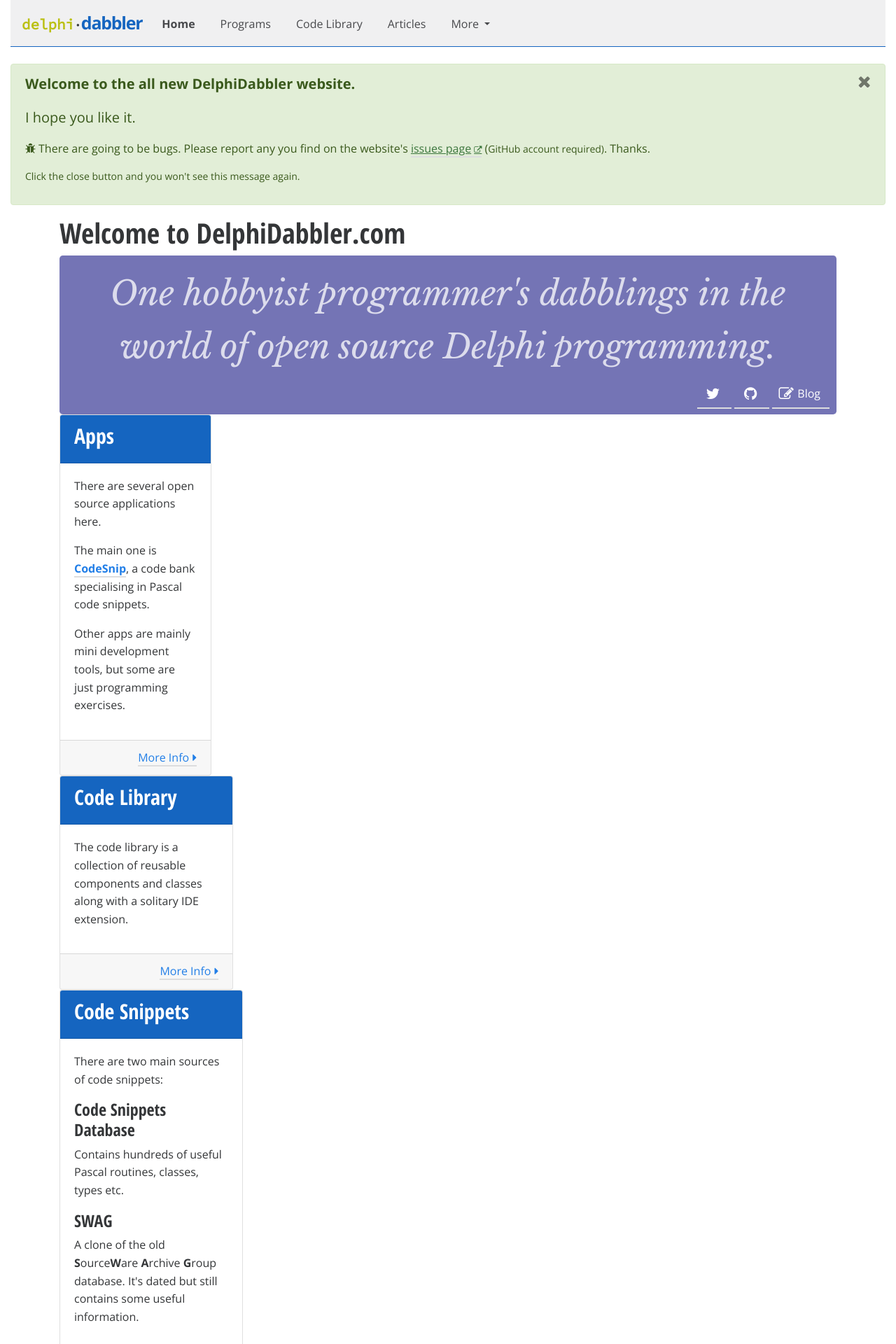
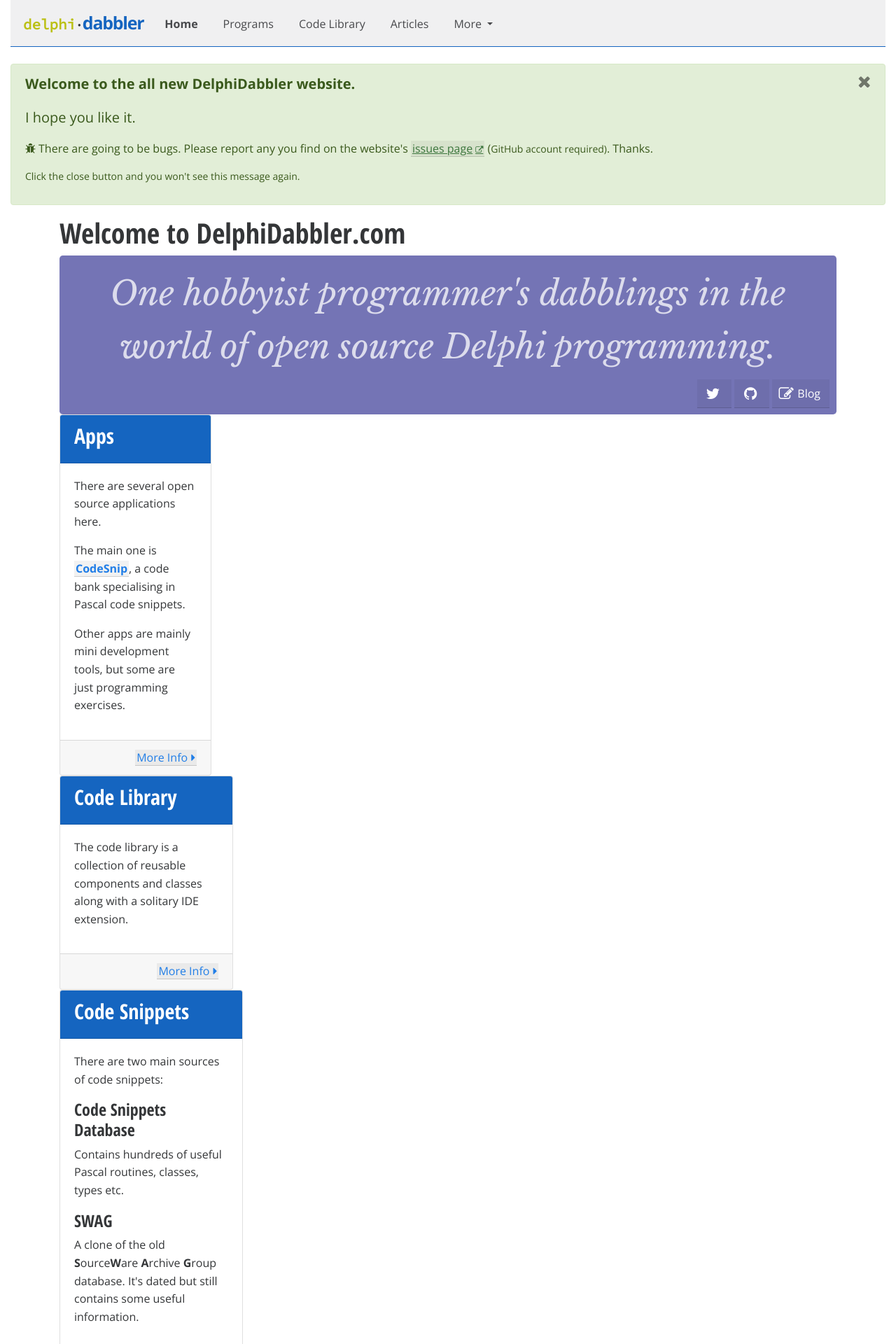
Before and after one commit to delphidabbler/delphidabbler.github.io, a Jekyll site: the page built from index.html, in a window 1280 px wide. Shown: the top 1920 px of the page at 70% size. Built offline with Jekyll 4.4.1, drawn with Linux system fonts in a browser that asks for light colours; nearby versions of some CDN libraries; comment, search, counter and statistics services are not loaded.

Commit message:
Further tweaks to <a> link styling

```diff
--- a/_sass/site-config/_theme.scss
+++ b/_sass/site-config/_theme.scss
@@ -52,12 +52,14 @@
 // ---- Main link styling
 $dd-theme-link:                     lighten($dd-theme-primary, 10%);
 $dd-theme-link-hover:               $dd-theme-primary;
-$dd-theme-link-bg:                  transparent;
-$dd-theme-link-hover-bg:            rgba(0,0,0,5%);
-$dd-theme-link-border-width:        2px;
+$dd-theme-link-bg:                  rgba(0,0,0,5%);
+$dd-theme-link-hover-bg:            rgba(0,0,0,15%);
+$dd-theme-link-border-width:        1px;
 $dd-theme-link-border-style:        solid;
-$dd-theme-link-border-color:        $dd-theme-gray-300;
+$dd-theme-link-border-color:        rgba(0,0,0,15%);
 $dd-theme-link-hover-border-color:  $dd-theme-link-border-color;
+$dd-theme-link-padding-x:           2px;
+$dd-theme-link-text-decoration:     none;
 
 // ---- Code
 $dd-theme-code-bg:                  $dd-theme-gray-600;
--- a/_sass/site-styles/_core.scss
+++ b/_sass/site-styles/_core.scss
@@ -1,14 +1,16 @@
 // ** Basic styles
 
 a {
+    padding-left: $dd-theme-link-padding-x;
+    padding-right: $dd-theme-link-padding-x;
     color: $dd-theme-link;
     background-color: $dd-theme-link-bg;
     border-bottom: $dd-theme-link-border-width $dd-theme-link-border-color $dd-theme-link-border-style;
-    text-decoration: none;
+    text-decoration: $dd-theme-link-text-decoration;
 
     &:hover {
         color: $dd-theme-link-hover;
         background-color: $dd-theme-link-hover-bg;
-        text-decoration: none;
+        text-decoration: $dd-theme-link-text-decoration;
     }
 }
```
